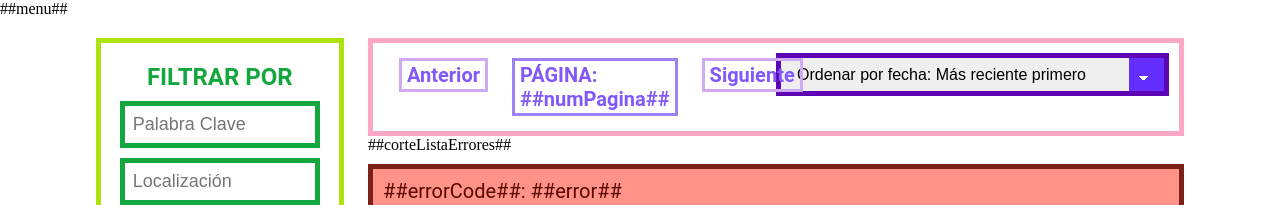
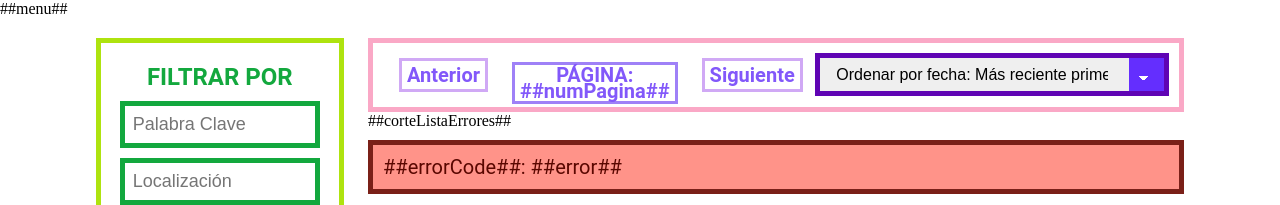
Before and after one commit to soliddanii/proyecto-siw, a PHP site: page /html/browser.html in a window 1280 px wide. Shown: the top 205 px of the page. Run offline with PHP 8.4, Linux system fonts and the light colour scheme.

Commit message:
Ajustes en el CSS

```diff
--- a/css/browser.css
+++ b/css/browser.css
@@ -217,15 +217,21 @@
 }
 
 .pager {
-    width: 45%;
+    width: 50%;
     float: left;
     display: inline-flex;
     justify-content: space-between;
+    flex: 1 1 auto;
 }
 
 #orden{
-    width: 50%;
+    width: 45%;
+    display: block;
     float: right;
+}
+
+#orden *{
+    display: block;
 }
 
 #paginaAnterior, #paginaSiguiente{
@@ -248,9 +254,15 @@
     padding: 2px 5px;
     color: #8258FA;
     font-weight: bold;
-    vertical-align: middle;
     margin: 5px auto;
-    display: inline-flex;
+    display: inline-block;
+    flex-shrink: 0;
+    position: relative;
+    line-height: 16px;
+    margin: auto;
+    text-align: center;
+    top: 9px;
+	min-width: 102px;
 }
 
 #paginaAnterior{
--- a/css/front.css
+++ b/css/front.css
@@ -53,6 +53,7 @@ button.categoriaItem:hover {
     padding: 10px;
     font-size: 24px;
     outline: none;
+    margin: 5px auto;
 }
 
 .buscador input[type="submit"]:hover{
@@ -66,6 +67,7 @@ button.categoriaItem:hover {
     border: solid 5px #c9c9c9;
     font-size: 24px;
     outline: none;
+    margin: 5px auto;
 }
 
 .buscador input [type="text"]:focus {
```
